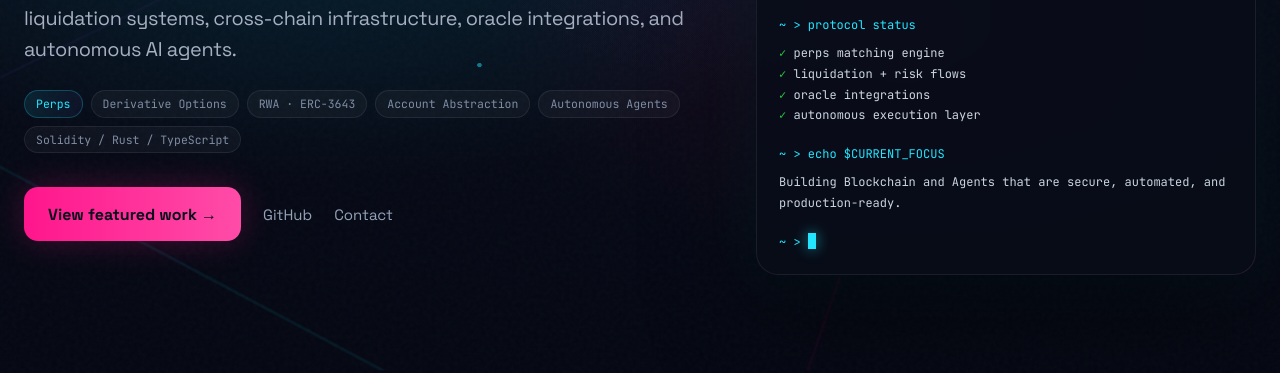
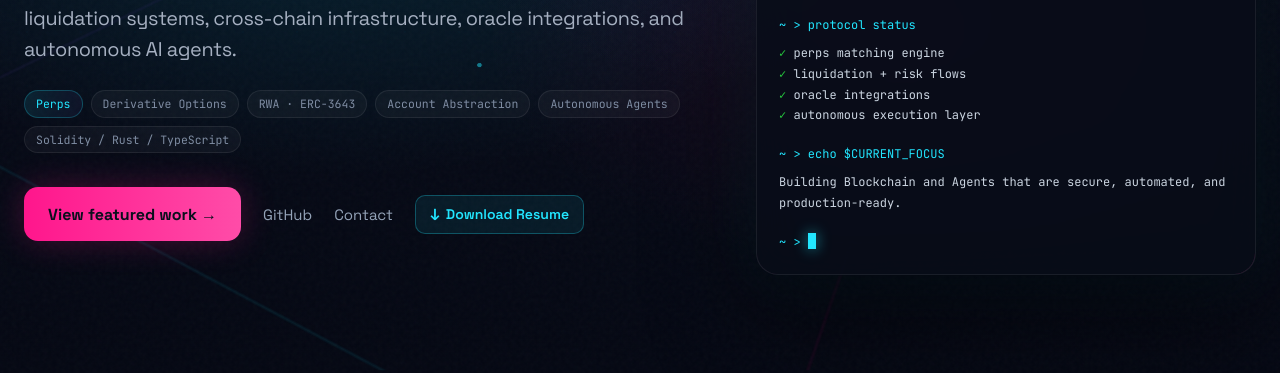
Before and after one commit to bhargav55/bhargav-portfolio-poc, a plain HTML site: page index.html in a window 1280 px wide. Shown: the part 427-800 px from the top of the page. Drawn offline with Linux system fonts and the light colour scheme.

Commit message:
add Download Resume CTA + resume.pdf

```diff
--- a/index.html
+++ b/index.html
@@ -258,7 +258,7 @@
               <h1>Bhargav <span class="gradient-text">Kacharla</span></h1>
               <p class="hero-copy">I design and ship smart contracts, matching engines, risk engines, liquidation systems, cross-chain infrastructure, oracle integrations, and autonomous AI agents.</p>
               <div class="pills"><span class="pill hot">Perps</span><span class="pill">Derivative Options</span><span class="pill">RWA · ERC-3643</span><span class="pill">Account Abstraction</span><span class="pill">Autonomous Agents</span><span class="pill">Solidity / Rust / TypeScript</span></div>
-              <div class="actions"><a class="primary" href="#work">View featured work →</a><a class="secondary" href="https://github.com/bhargav55" target="_blank" rel="noreferrer">GitHub</a><a class="secondary" href="mailto:kacharlabhargav21@gmail.com">Contact</a></div>
+              <div class="actions"><a class="primary" href="#work">View featured work →</a><a class="secondary" href="https://github.com/bhargav55" target="_blank" rel="noreferrer">GitHub</a><a class="secondary" href="mailto:kacharlabhargav21@gmail.com">Contact</a><a class="secondary" href="resume.pdf" download style="display:inline-flex;align-items:center;gap:6px;border:1px solid rgba(34,230,255,.28);background:rgba(34,230,255,.08);padding:8px 14px;border-radius:10px;color:var(--cyan);font-weight:600;font-size:14px;"><span style="font-size:16px">↓</span> Download Resume</a></div>
             </div>
 
             <aside class="terminal" aria-label="Protocol profile terminal">
```
Also changed, not shown: 1 other file.
